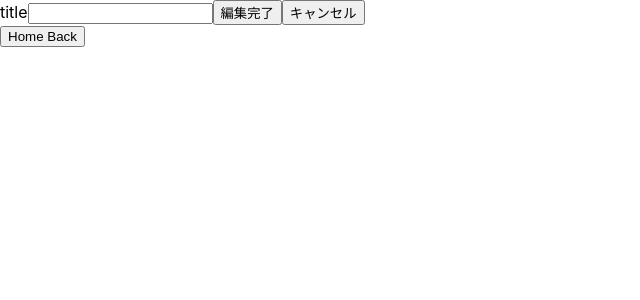
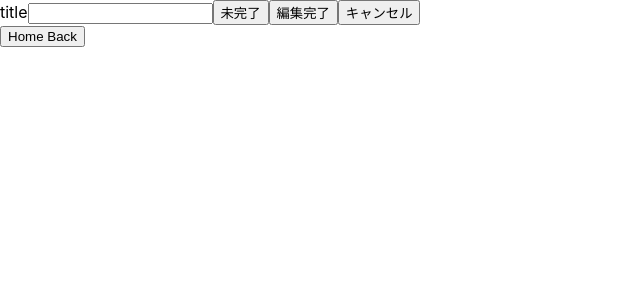
Before and after one commit to shtk928/TIL, a Next.js app in the folder Next/todo-app/: page /1/edit in a window 1280 px wide. Shown: the top 300 px of the page, without its empty margins (0-640 px from the left). Built offline with nearby package versions, Linux system fonts and the light colour scheme.

Commit message:
code fix 2

```diff
--- a/Next/todo-app/pages/[id]/edit.js
+++ b/Next/todo-app/pages/[id]/edit.js
@@ -36,6 +36,7 @@ const Edit = () => {
         <form>
           <label>title</label>
           <input type='text' value={editTodo[0]?.title} onChange={(e) => handleEditTitle(e.target.value)} />
+          <button type='button'>{editTodo[0]?.isComplete ? '完了' : '未完了'}</button>
           <button type='button'>編集完了</button>
           <button type='button'>キャンセル</button>
         </form>
```
